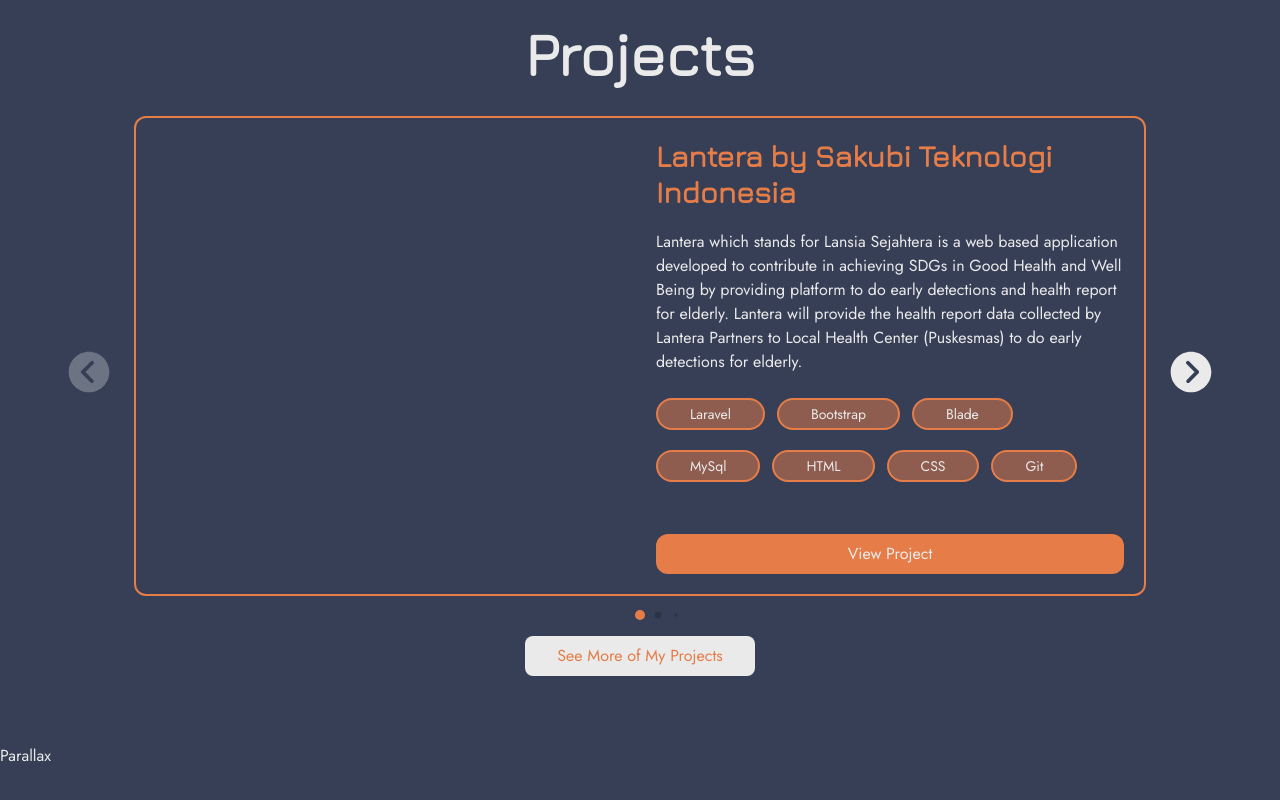
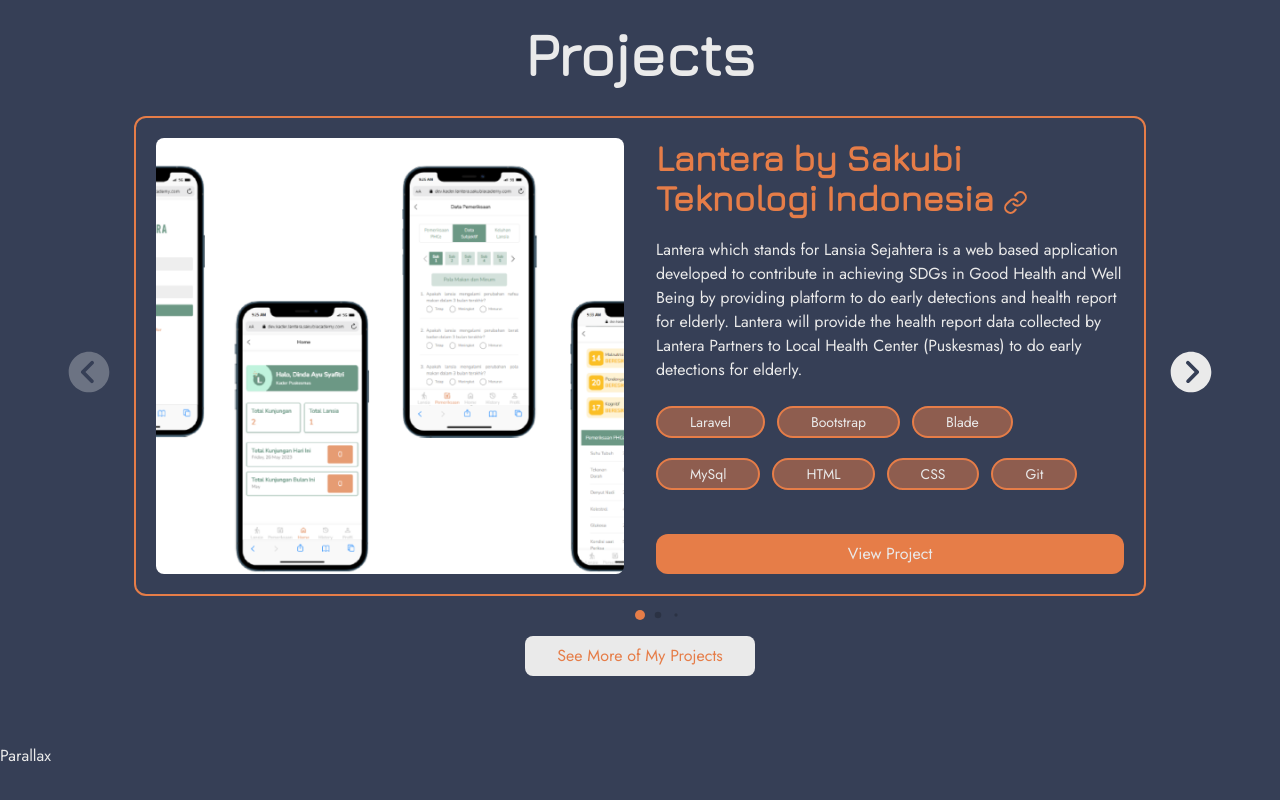
Before and after one commit to dinda-ayu-syafitri/portfolio-web, a React (Vite) app: page / in a window 1280 px wide. Shown: the part 2456-3256 px from the top of the page. Built offline with nearby package versions, Linux system fonts and the light colour scheme.

Commit message:
fix : Project Card Animated

```diff
--- a/src/components/projectsCard/ProjectCard.jsx
+++ b/src/components/projectsCard/ProjectCard.jsx
@@ -1,5 +1,6 @@
-// import React from "react";
+import { motion } from "framer-motion";
 import { Badge } from "../badge/Badge";
+import { LuLink } from "react-icons/lu";
 
 export const ProjectCard = ({
   ProjectTitle,
@@ -8,32 +9,80 @@
   ProjectLink,
   ProjectTags,
 }) => {
+  const badgeVariants = {
+    initial: { opacity: 0, y: 10 },
+    animate: {
+      opacity: 1,
+      y: 0,
+      transition: {
+        duration: 0.5,
+        staggerChildren: 0.1,
+        type: "spring",
+        bounce: 0.1,
+      },
+    },
+  };
+
+  const textVariants = {
+    initial: { opacity: 0, x: -100 },
+    animate: {
+      opacity: 1,
+      x: 0,
+      transition: { duration: 0.5, staggerChildren: 0.1 },
+    },
+  };
   return (
     <div className="flex flex-col md:flex-row gap-8 rounded-xl bg-theme-dark-blue border-2 border-theme-orange p-5 h-[70vh] md:h-[60vh] mb-8">
-      <div
-        className={`w-1/2 h-full bg-[url(${ProjectThumbnail})] bg-cover rounded-lg`}
-      ></div>
+      <div className={`w-1/2 h-full bg-cover bg-center rounded-lg`}>
+        <img
+          src={ProjectThumbnail}
+          alt=""
+          className="object-cover w-full h-full rounded-lg"
+        />
+      </div>
       {/* <img src={ProjectThumbnail} alt={`${ProjectTitle} Thumbnail`} /> */}
       <div className="w-1/2 flex flex-col justify-between">
         <div className="flex flex-col gap-5">
-          <a href={ProjectLink}>
-            <h4 className="text-3xl text-theme-orange font-jura font-bold">
-              {ProjectTitle}
-            </h4>
-          </a>
-          <p>{ProjectDesc}</p>
-          <div className="flex justify-start flex-wrap gap-3">
+          <motion.div
+            className="flex flex-col gap-5"
+            variants={textVariants}
+            initial="initial"
+            whileInView={"animate"}
+          >
+            <motion.a href={ProjectLink} variants={textVariants}>
+              <h4 className="text-4xl text-theme-orange font-jura font-bold hover:underline">
+                {ProjectTitle} <LuLink size={25} className="inline" />
+              </h4>
+            </motion.a>
+            <motion.p variants={textVariants}>{ProjectDesc}</motion.p>
+          </motion.div>
+          <motion.div
+            className="flex justify-start flex-wrap gap-3"
+            variants={badgeVariants}
+            initial="initial"
+            whileInView="animate"
+          >
             {ProjectTags.map((tag) => (
-              <Badge key={tag} size={"sm"}>
+              <Badge key={tag} size={"sm"} variants={badgeVariants}>
                 {tag}
               </Badge>
             ))}
-          </div>
+          </motion.div>
         </div>
 
-        <button className="bg-theme-orange flex justify-center rounded-xl py-2 ">
+        <motion.button
+          initial={{ opacity: 0.6 }}
+          whileHover={{
+            scale: 1.02,
+            transition: { duration: 0.5 },
+            backgroundColor: "#ff7e50",
+          }}
+          whileTap={{ scale: 0.9 }}
+          whileInView={{ opacity: 1 }}
+          className="bg-theme-orange flex justify-center rounded-xl py-2 "
+        >
           View Project
-        </button>
+        </motion.button>
       </div>
     </div>
   );
--- a/src/modules/projects/Projects.jsx
+++ b/src/modules/projects/Projects.jsx
@@ -12,6 +12,7 @@
   IoIosArrowDropleftCircle,
   IoIosArrowDroprightCircle,
 } from "react-icons/io";
+import { motion } from "framer-motion";
 
 export const Projects = () => {
   const pagination = {
@@ -124,9 +125,20 @@
         </div>
       </div>
 
-      <button className="flex mx-auto justify-center items-center py-2 px-8 bg-theme-off-white text-theme-orange max-w-[90vw] md:max-w-[60vw] rounded-lg mt-2">
+      <motion.button
+        className="flex mx-auto justify-center items-center py-2 px-8 bg-theme-off-white text-theme-orange max-w-[90vw] md:max-w-[60vw] rounded-lg mt-2"
+        initial={{ opacity: 0.6 }}
+        whileHover={{
+          scale: 1.02,
+          transition: { duration: 0.2 },
+          backgroundColor: "#ff7e50",
+          color: "#fff",
+        }}
+        whileTap={{ scale: 0.9 }}
+        whileInView={{ opacity: 1 }}
+      >
         See More of My Projects
-      </button>
+      </motion.button>
     </section>
   );
 };
```
